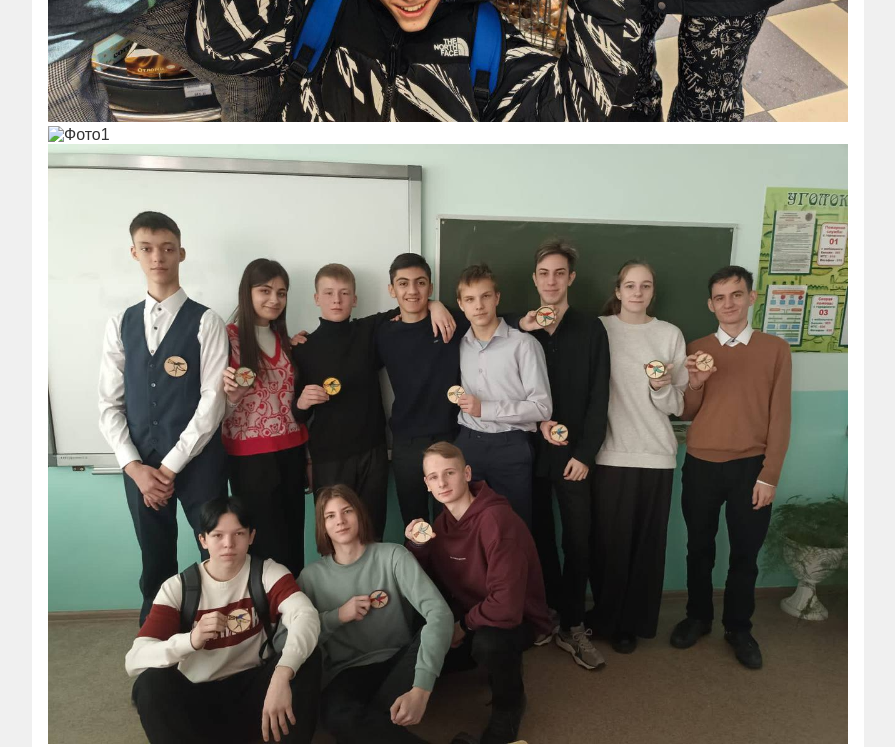
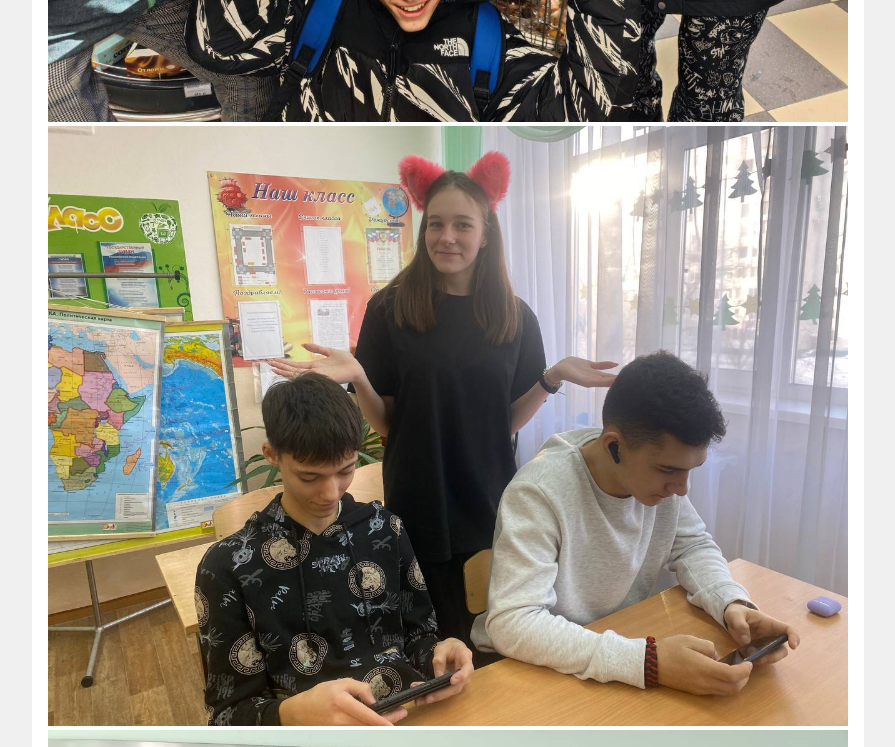
Before and after one commit to B0dyaga/graduation-gift, a plain HTML site: page index.html in a window 1280 px wide. Shown: the part 6180-6927 px from the top of the page, without its empty margins (192-1087 px from the left). Drawn offline with Linux system fonts and the light colour scheme.

Commit message:
Update index.html

```diff
--- a/index.html
+++ b/index.html
@@ -45,7 +45,7 @@
             <img src="5.jpg" alt="Фото2">
             <img src="6.jpg" alt="Фото1">
             <img src="7.jpg" alt="Фото2">
-            <img src=8".jpg" alt="Фото1">
+            <img src="8.jpg" alt="Фото1">
             <img src="9.jpg" alt="Фото2">
             <img src="10.jpg" alt="Фото1">
             <img src="11.jpg" alt="Фото2">
@@ -54,7 +54,6 @@
             <img src="14.jpg" alt="Фото1">
             <img src="15.jpg" alt="Фото2">
             <img src="16.jpg" alt="Фото1">
-            <img src="17.jpg" alt="Фото2">
             <img src="18.jpg" alt="Фото1">
             <img src="19.jpg" alt="Фото2">
             <!-- Добавьте больше воспоминаний -->
```
